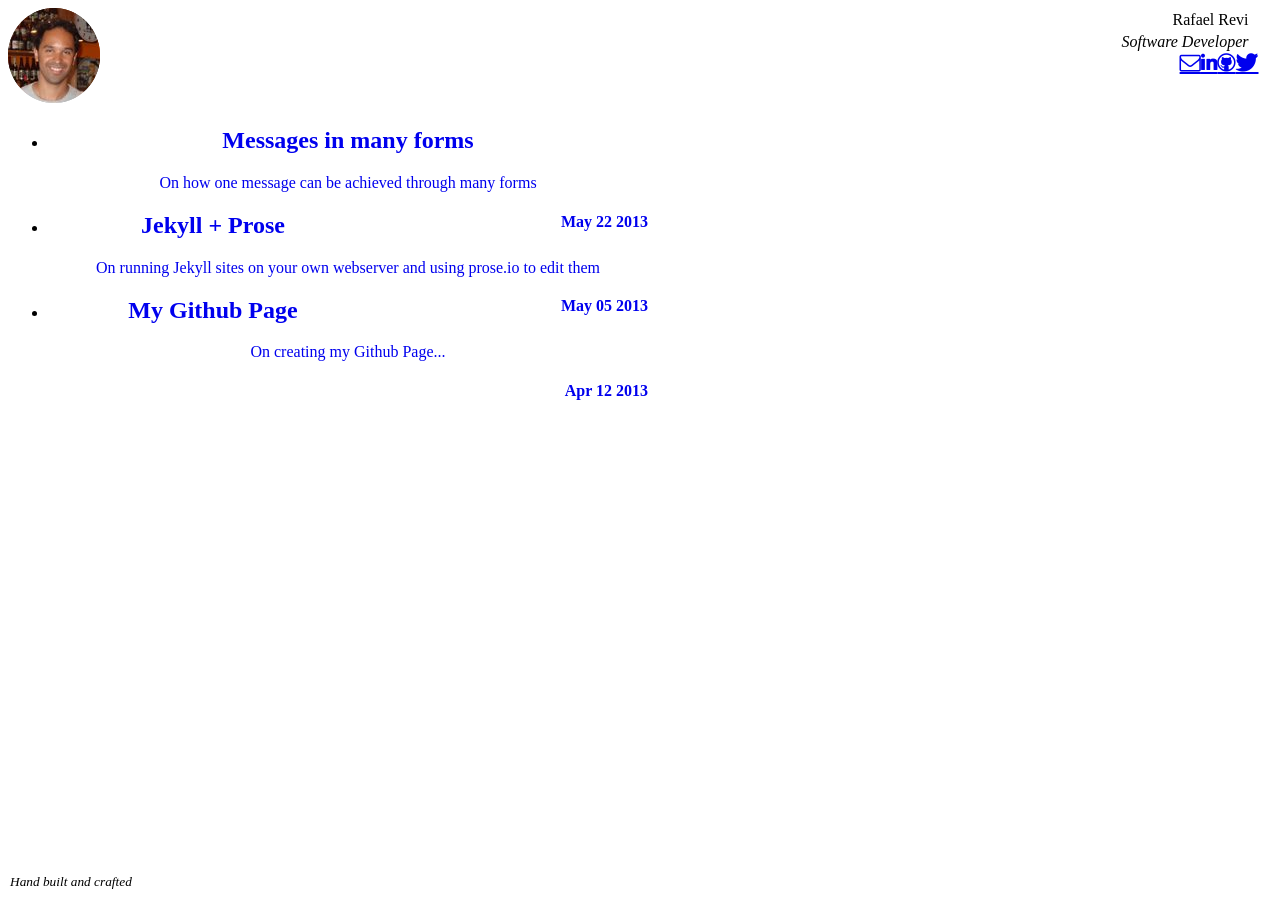
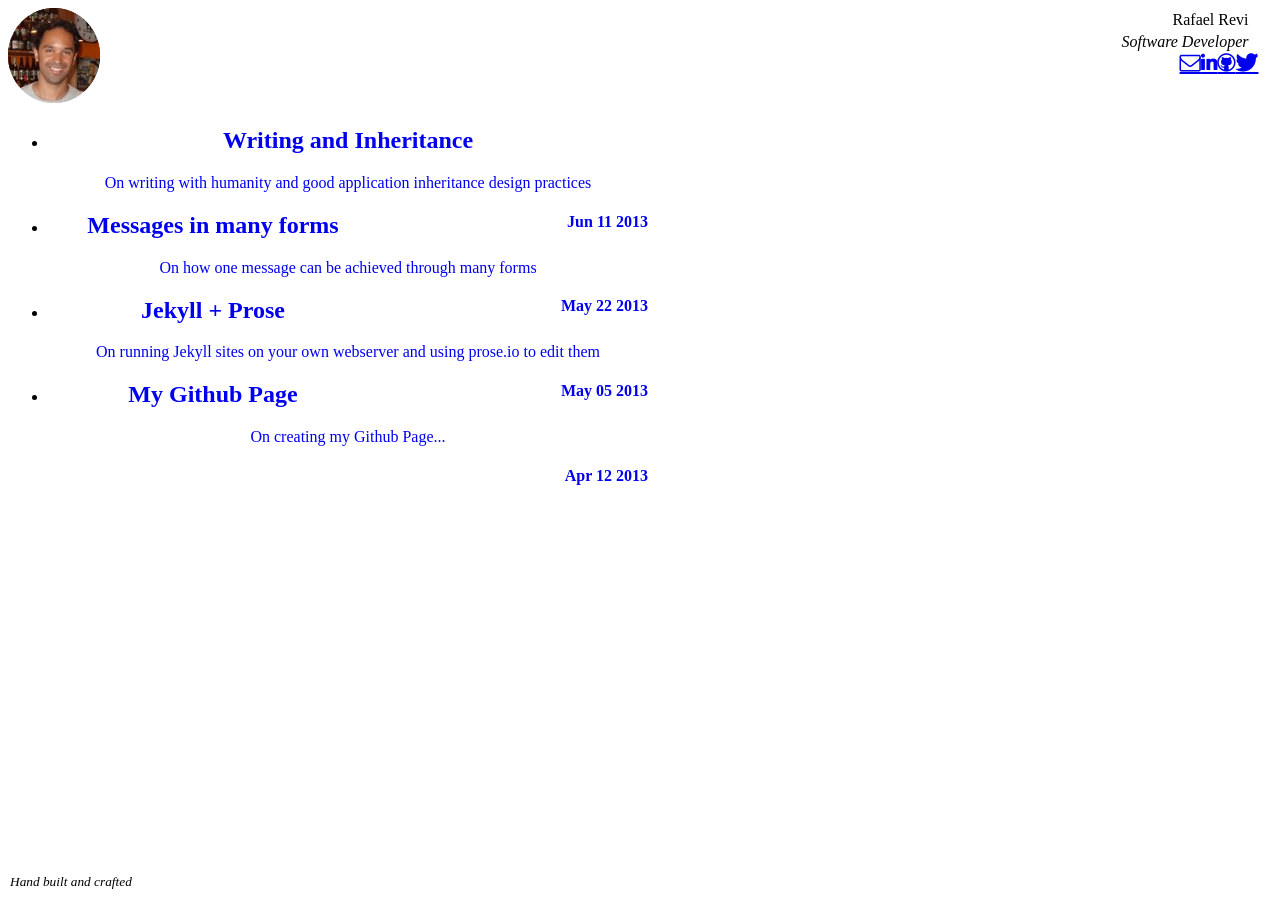
Before and after one commit to rrevi/rrevi.github.io, a Jekyll site: the page built from index.html, in a window 1280 px wide. Built offline with Jekyll 4.4.1, drawn with Linux system fonts in a browser that asks for light colours; nearby versions of some CDN libraries.

Commit message:
updated post date

```diff
--- a/_posts/2013-05-31-writing-and-inheritance.md
+++ b/_posts/2013-06-11-writing-and-inheritance.md
@@ -1,14 +1,18 @@
 ---
-published: false
+published: true
 layout: post
 title: Writing and Inheritance
-intro: On writing with humanity and inheritance
+intro: On writing with humanity and good application inheritance design practices
 ---
 
+###Writing with humanity
 "Any time you can tell a story in the form of a quest or a pilgrimage....readers bearing their own associations will do some of your work for you." - William Zinsser
 
 As a writer, don't focus on the final product. Even if you are trying to sell it. Rather, focus on finding that deeper place in your story. Tell the humanity in your story.
 
-Now, onto a different topic. When designing an application using inheritance, use the template method pattern to have the subclasses of your abstract superclasses provide the specialization needed.
+###Good application inheritance design practices
+When designing an application using inheritance, use the template method pattern to have the subclasses of your abstract superclasses provide the specialization needed.
 Also, because it is so easy to over-couple classes in an inheritance hierarchy, use hooks instead of sending super to have the subclasses provide their specializations.
 Reducing coupling between superclasses and their children makes the application design more tolerable to change.
+
+Cheers to writing with humanity and more tolerable to change application design!
```
